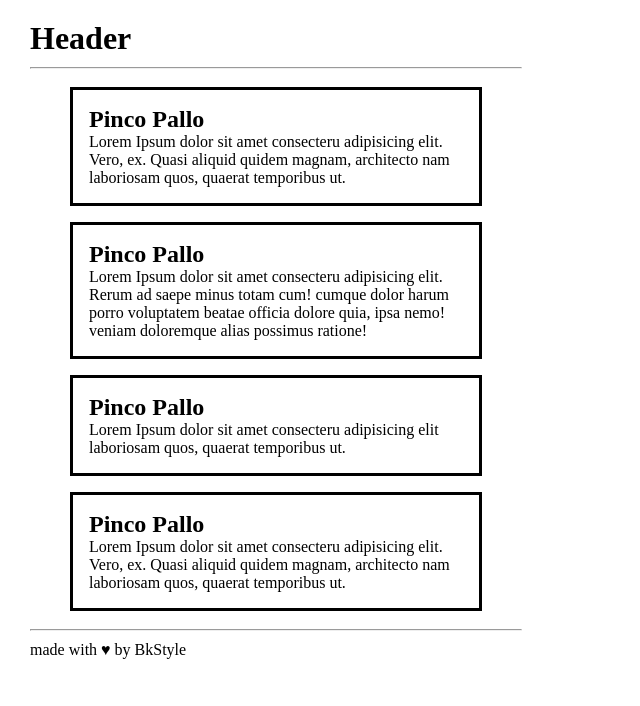
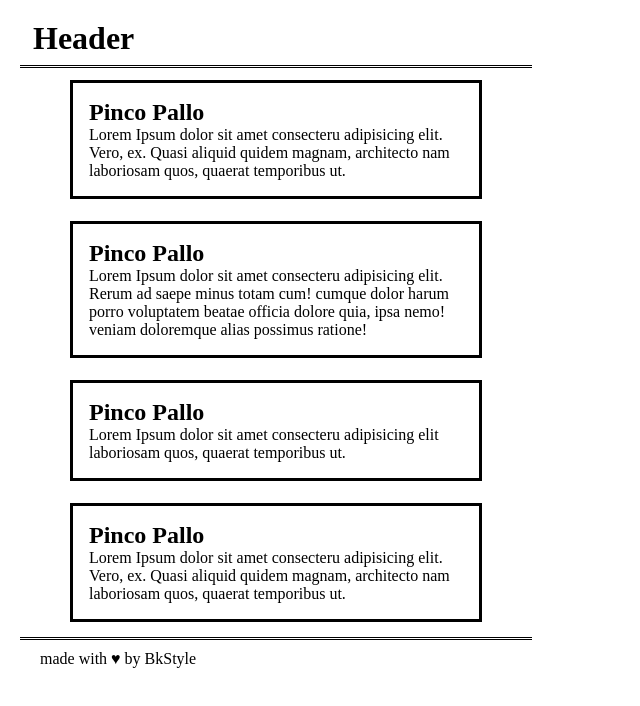
Before and after one commit to BkStyle89/htmlcss-wireframe, a plain HTML site: page index.html in a window 1280 px wide. Shown: the whole page, without its empty margins (0-640 px from the left). Drawn offline with Linux system fonts and the light colour scheme.

Commit message:
design adjustment

```diff
--- a/index.html
+++ b/index.html
@@ -11,7 +11,7 @@
         <h1>Header</h1>
     </header>
     <main>
-        <hr>
+
         <div class="text">
                 <h2>Pinco Pallo</h2>
                 <p> Lorem Ipsum dolor sit amet consecteru adipisicing elit. Vero, ex. Quasi aliquid quidem magnam, architecto nam laboriosam quos, quaerat temporibus ut.</p>
@@ -30,7 +30,6 @@
         </div>
     </main>
     <footer>
-        <hr>
     <p style="margin-left: 10px;">made with &hearts; by BkStyle</p>
     </footer>
 
--- a/style.css
+++ b/style.css
@@ -9,17 +9,21 @@ body {
 }
 
 header {
-    margin: 10px;
+    margin-bottom: 5px;
+    border-bottom: double;
+    padding-bottom: 8px;
+    padding-left: 13px;
 }
 
 .text{
     padding: 1rem;
     border: solid;
     display: inline-block;
-    margin: 8px 50px 8px 50px;
+    margin: 7px 50px 15px 50px;
 
 }
 
-hr{
-    margin: 10px;
+footer{
+    border-top: double;
+    padding: 10px;
 }
```
